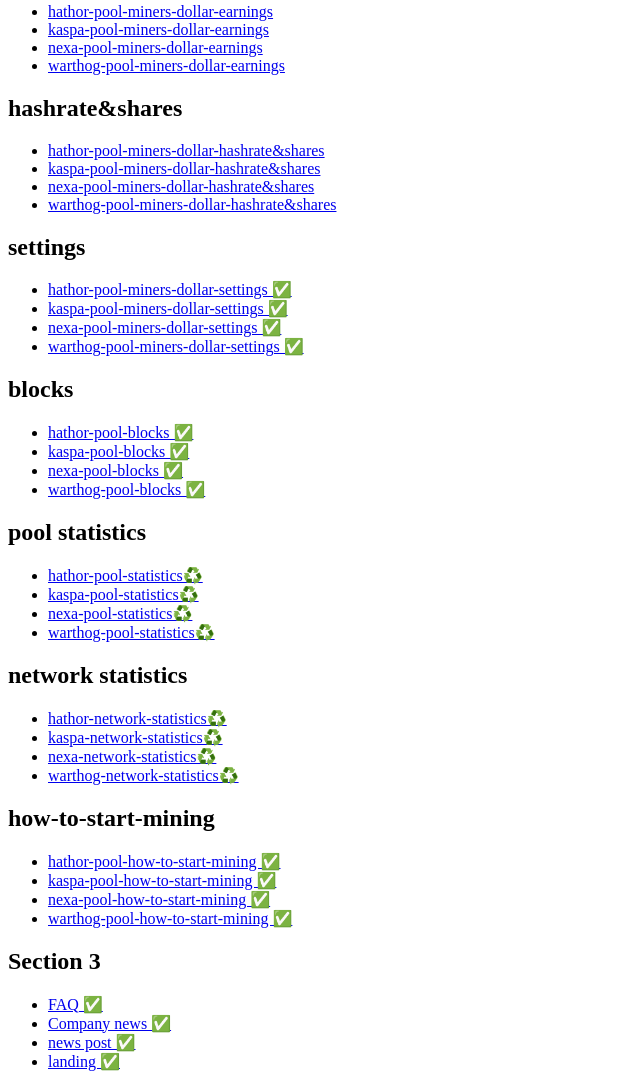
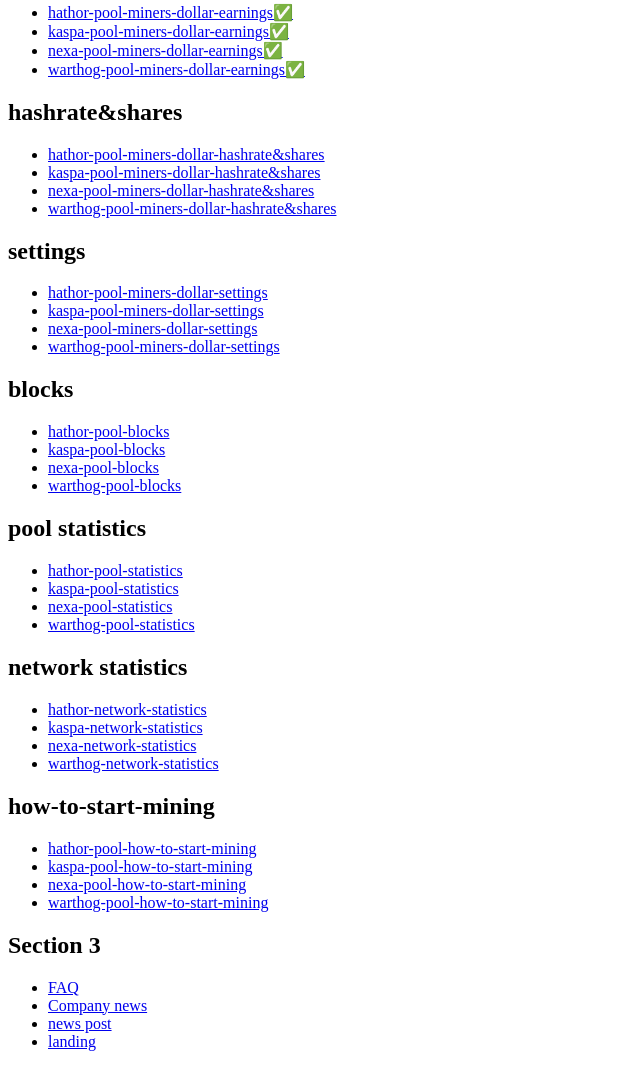
Before and after one commit to timofeyshumakov/acc-pool.pw, a plain HTML site: page index.html in a window 1280 px wide. Shown: the part 819-1906 px from the top of the page, without its empty margins (0-640 px from the left). Drawn offline with Linux system fonts and the light colour scheme.

Commit message:
Add files via upload

```diff
--- a/index.html
+++ b/index.html
@@ -37,10 +37,10 @@
 <li><a href="warthog-pool-miners-transactions-debit.html">warthog-pool-miners-transactions-debit ✅</a></li>
       </ul>
       <h2>dollar-earnings</h2>
-      <ul><li><a href="hathor-pool-miners-dollar-earnings.html">hathor-pool-miners-dollar-earnings</a></li>
-<li><a href="kaspa-pool-miners-dollar-earnings.html">kaspa-pool-miners-dollar-earnings</a></li>
-<li><a href="nexa-pool-miners-dollar-earnings.html">nexa-pool-miners-dollar-earnings</a></li>
-<li><a href="warthog-pool-miners-dollar-earnings.html">warthog-pool-miners-dollar-earnings</a></li>
+      <ul><li><a href="hathor-pool-miners-dollar-earnings.html">hathor-pool-miners-dollar-earnings✅</a></li>
+<li><a href="kaspa-pool-miners-dollar-earnings.html">kaspa-pool-miners-dollar-earnings✅</a></li>
+<li><a href="nexa-pool-miners-dollar-earnings.html">nexa-pool-miners-dollar-earnings✅</a></li>
+<li><a href="warthog-pool-miners-dollar-earnings.html">warthog-pool-miners-dollar-earnings✅</a></li>
       </ul>
       <h2>hashrate&shares</h2>
       <ul><li><a href="hathor-pool-miners-dollar-hashrate&shares.html">hathor-pool-miners-dollar-hashrate&shares</a></li>
@@ -49,41 +49,40 @@
 <li><a href="warthog-pool-miners-dollar-hashrate&shares.html">warthog-pool-miners-dollar-hashrate&shares</a></li>
       </ul>
       <h2>settings</h2>
-      <ul><li><a href="hathor-pool-miners-dollar-settings.html">hathor-pool-miners-dollar-settings ✅</a></li>
-<li><a href="kaspa-pool-miners-dollar-settings.html">kaspa-pool-miners-dollar-settings ✅</a></li>
-<li><a href="nexa-pool-miners-dollar-settings.html">nexa-pool-miners-dollar-settings ✅</a></li>
-<li><a href="warthog-pool-miners-dollar-settings.html">warthog-pool-miners-dollar-settings ✅</a></li>
+      <ul><li><a href="hathor-pool-miners-dollar-settings.html">hathor-pool-miners-dollar-settings</a></li>
+<li><a href="kaspa-pool-miners-dollar-settings.html">kaspa-pool-miners-dollar-settings</a></li>
+<li><a href="nexa-pool-miners-dollar-settings.html">nexa-pool-miners-dollar-settings</a></li>
+<li><a href="warthog-pool-miners-dollar-settings.html">warthog-pool-miners-dollar-settings</a></li>
       </ul>
       <h2>blocks</h2>
-      <ul><li><a href="hathor-pool-blocks.html">hathor-pool-blocks ✅</a></li>
-<li><a href="kaspa-pool-blocks.html">kaspa-pool-blocks ✅</a></li>
-<li><a href="nexa-pool-blocks.html">nexa-pool-blocks ✅</a></li>
-<li><a href="warthog-pool-blocks.html">warthog-pool-blocks ✅</a></li>
+      <ul><li><a href="hathor-pool-blocks.html">hathor-pool-blocks</a></li>
+<li><a href="kaspa-pool-blocks.html">kaspa-pool-blocks</a></li>
+<li><a href="nexa-pool-blocks.html">nexa-pool-blocks</a></li>
+<li><a href="warthog-pool-blocks.html">warthog-pool-blocks</a></li>
       </ul>
       <h2>pool statistics</h2>
-      <ul><li><a href="hathor-pool-statistics.html">hathor-pool-statistics️♻️</a></li>
-<li><a href="kaspa-pool-statistics.html">kaspa-pool-statistics️♻️</a></li>
-<li><a href="nexa-pool-statistics.html">nexa-pool-statistics♻️</a></li>
-<li><a href="warthog-pool-statistics.html">warthog-pool-statistics♻️</a></li>
+      <ul><li><a href="hathor-pool-statistics.html">hathor-pool-statistics</a></li>
+<li><a href="kaspa-pool-statistics.html">kaspa-pool-statistics️</a></li>
+<li><a href="nexa-pool-statistics.html">nexa-pool-statistics</a></li>
+<li><a href="warthog-pool-statistics.html">warthog-pool-statistics</a></li>
       </ul>
       <h2>network statistics</h2>
-      <ul><li><a href="hathor-network-statistics.html">hathor-network-statistics♻️</a></li>
-<li><a href="kaspa-network-statistics.html">kaspa-network-statistics♻️</a></li>
-<li><a href="nexa-network-statistics.html">nexa-network-statistics♻️</a></li>
-<li><a href="warthog-network-statistics.html">warthog-network-statistics♻️</a></li>
+      <ul><li><a href="hathor-network-statistics.html">hathor-network-statistics</a></li>
+<li><a href="kaspa-network-statistics.html">kaspa-network-statistics</a></li>
+<li><a href="nexa-network-statistics.html">nexa-network-statistics</a></li>
+<li><a href="warthog-network-statistics.html">warthog-network-statistics</a></li>
       </ul>
       <h2>how-to-start-mining</h2>
-      <ul><li><a href="hathor-pool-how-to-start-mining.html">hathor-pool-how-to-start-mining ✅</a></li>
-<li><a href="kaspa-pool-how-to-start-mining.html">kaspa-pool-how-to-start-mining ✅</a></li>
-<li><a href="nexa-pool-how-to-start-mining.html">nexa-pool-how-to-start-mining ✅</a></li>
-<li><a href="warthog-pool-how-to-start-mining.html">warthog-pool-how-to-start-mining ✅</a></li>
+      <ul><li><a href="hathor-pool-how-to-start-mining.html">hathor-pool-how-to-start-mining</a></li>
+<li><a href="kaspa-pool-how-to-start-mining.html">kaspa-pool-how-to-start-mining</a></li>
+<li><a href="nexa-pool-how-to-start-mining.html">nexa-pool-how-to-start-mining</a></li>
+<li><a href="warthog-pool-how-to-start-mining.html">warthog-pool-how-to-start-mining</a></li>
       </ul>
       <h2>Section 3</h2>
-      <ul><li><a href="faq.html">FAQ ✅</a></li>
-<li><a href="company-news.html">Company news ✅</a></li>
-<li><a href="news-post.html">news post ✅</a></li>
-<li><a href="landing.html">landing ✅</a></li>
+      <ul><li><a href="faq.html">FAQ</a></li>
+<li><a href="company-news.html">Company news</a></li>
+<li><a href="news-post.html">news post</a></li>
+<li><a href="landing.html">landing</a></li>
       </ul>
-    </div><script src="dist/assets/js/script.js"></script>
   </body>
 </html>
```
